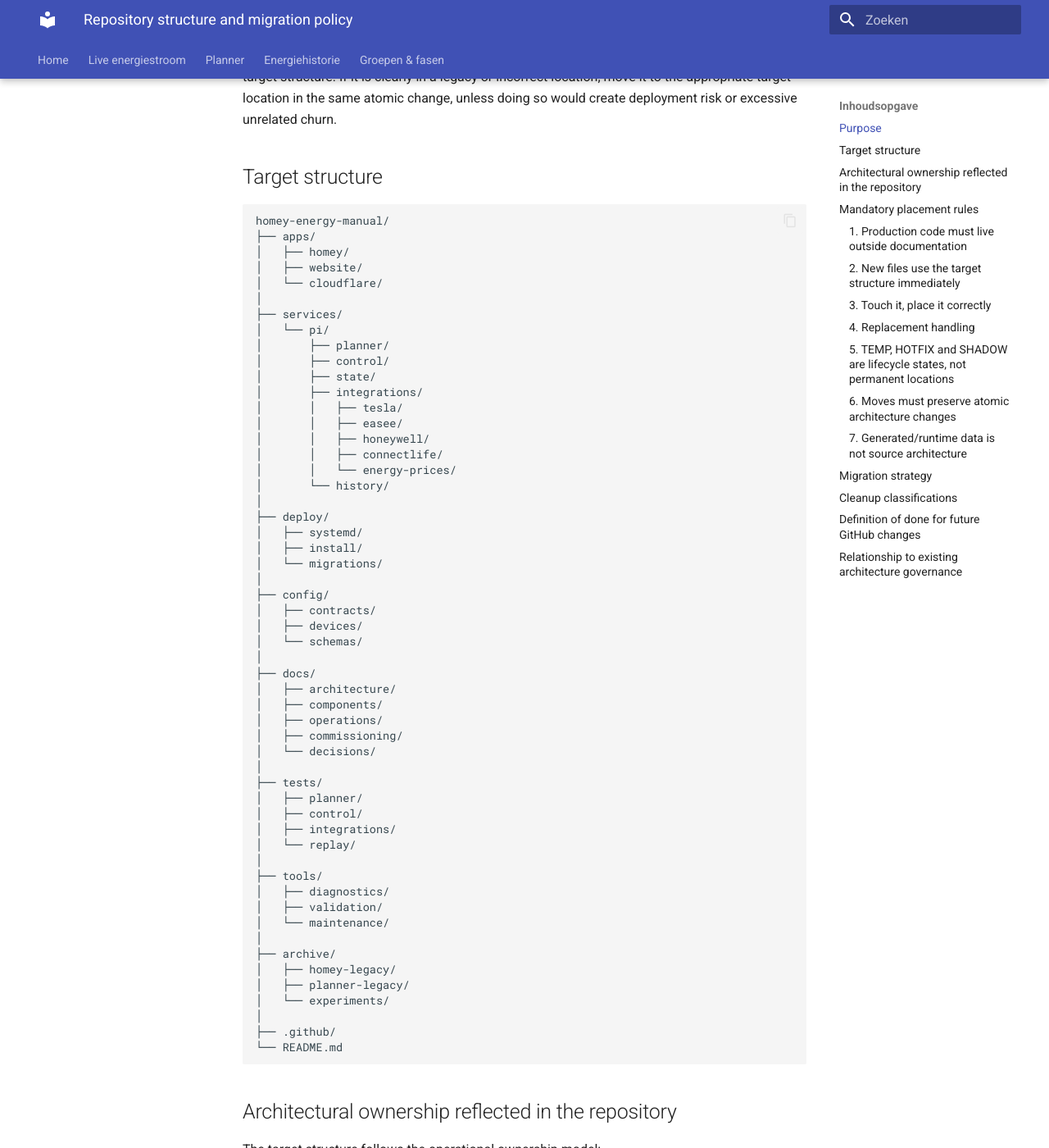
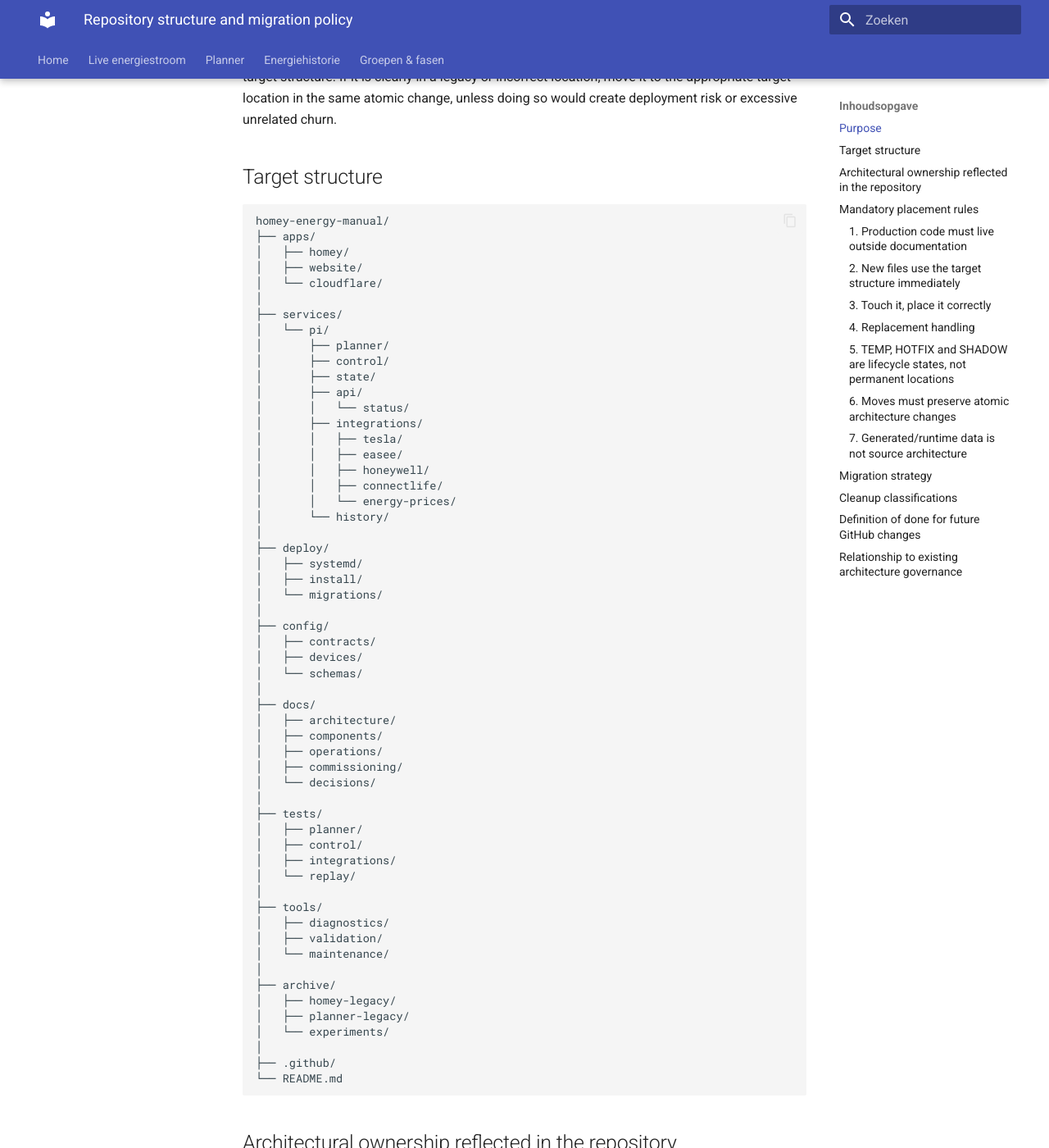
Before and after one commit to OnsKasteeltje/homey-energy-manual, an MkDocs documentation site: the page built from docs/architecture/repository-structure.md, in a window 1280 px wide and 1400 px high, scrolled down 610 px. Shown: the whole window at 82% size. Built offline with MkDocs 1.6.1 and Material for MkDocs 9.7.7, drawn with Linux system fonts in a browser that asks for light colours; some of the changed text lies outside the part shown.

Commit message:
docs: add Pi API target area

```diff
--- a/docs/architecture/repository-structure.md
+++ b/docs/architecture/repository-structure.md
@@ -28,6 +28,8 @@
 │       ├── planner/
 │       ├── control/
 │       ├── state/
+│       ├── api/
+│       │   └── status/
 │       ├── integrations/
 │       │   ├── tesla/
 │       │   ├── easee/
@@ -79,6 +81,7 @@
 
 - **Homey** is the executor / edge-control layer.
 - **Pi** owns planning, orchestration, state processing and external integrations unless explicitly documented otherwise.
+- **Pi API** exposes bounded machine interfaces such as health, state ingest and planner/control status without changing the underlying runtime ownership boundaries.
 - **Website** owns presentation and human-facing observability.
 - **docs/** contains architecture, component documentation, decisions, commissioning records and operational runbooks, not production runtime implementation.
 - **deploy/** contains installation, migration and runtime-service definitions.
```
